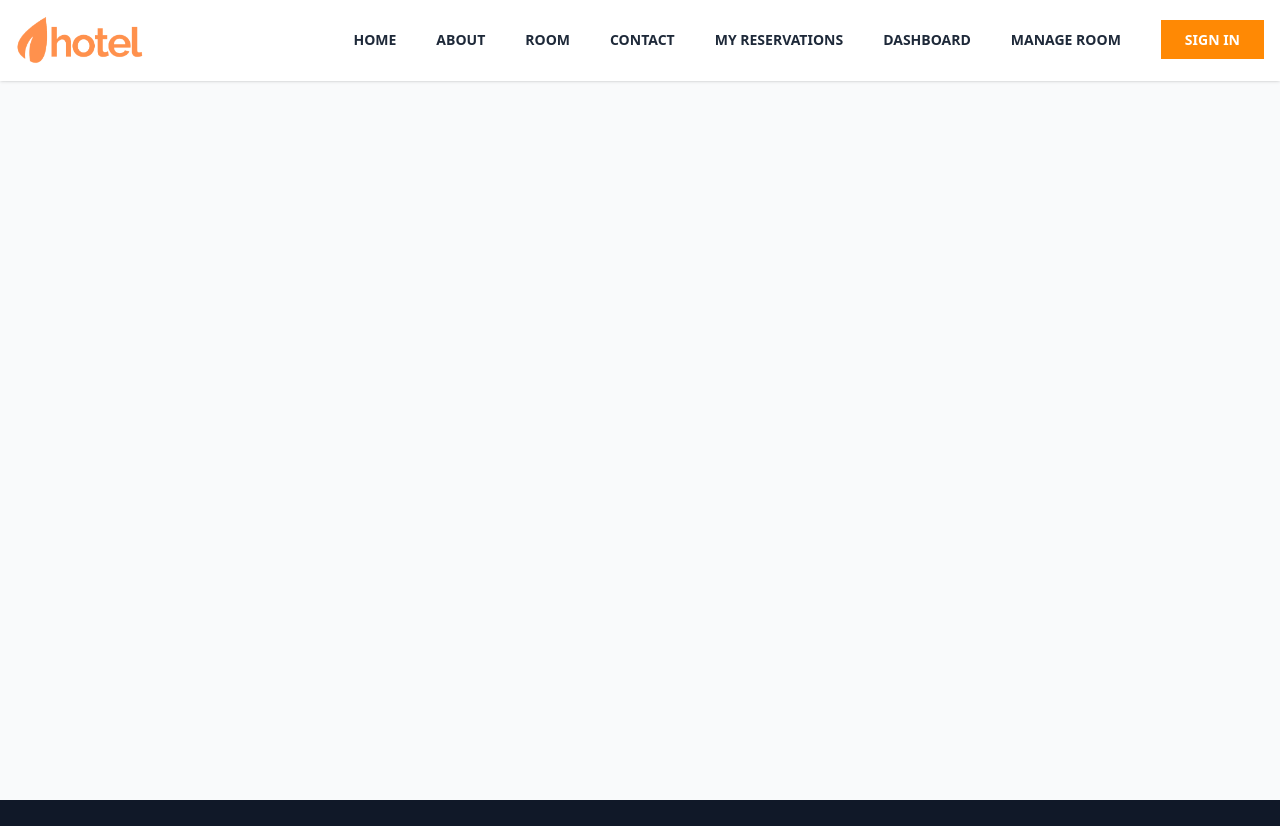
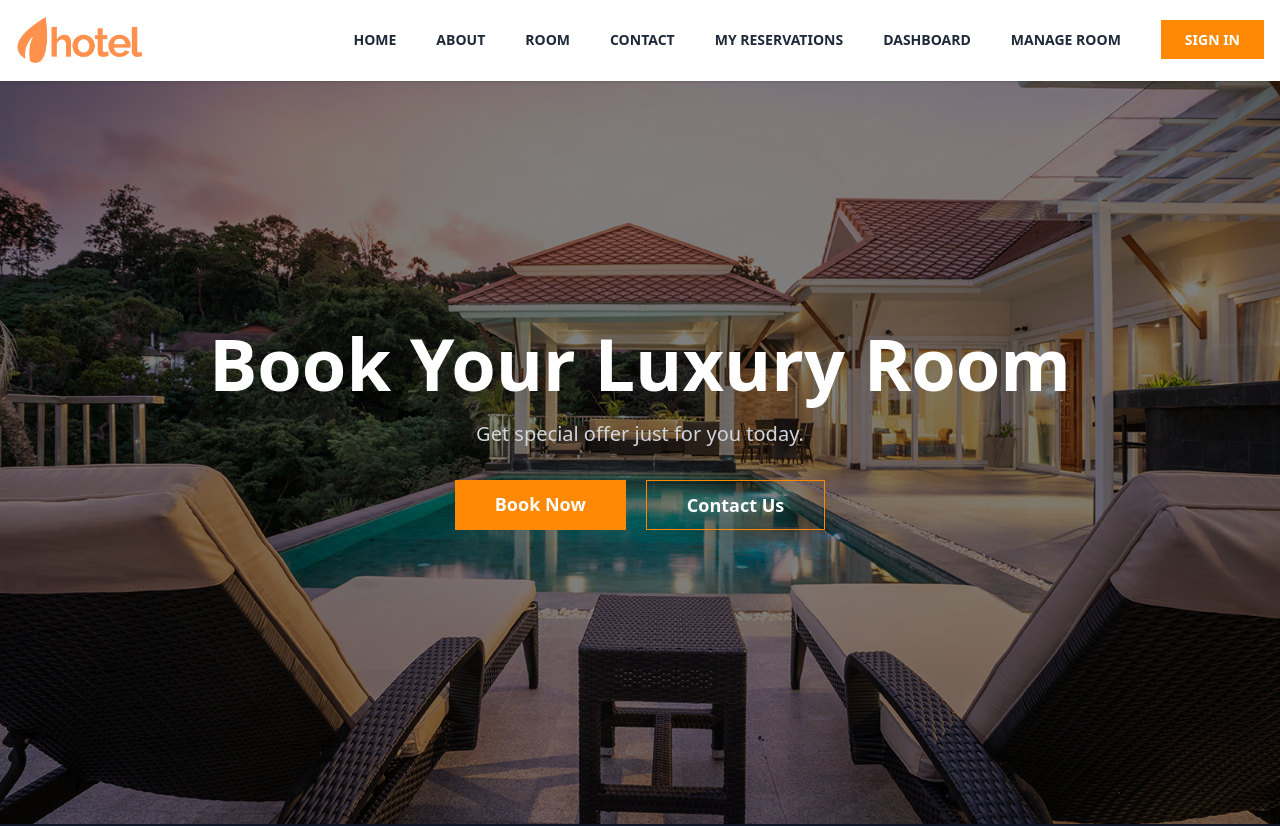
Before and after one commit to HuanAji/booking-web-mengayu-indonesia, a Next.js app: page / in a window 1280 px wide. Shown: the top 826 px of the page. Built offline with nearby package versions, Linux system fonts and the light colour scheme.

Commit message:
add Hero component to Home page

```diff
--- a/app/page.tsx
+++ b/app/page.tsx
@@ -1,9 +1,11 @@
 import Image from "next/image";
+import Hero from "@/component/hero";
 
 export default function Home() {
   return (
     <div className="">
       <h1>Home Page</h1>
+      <Hero />
     </div>
   );
 }
```
